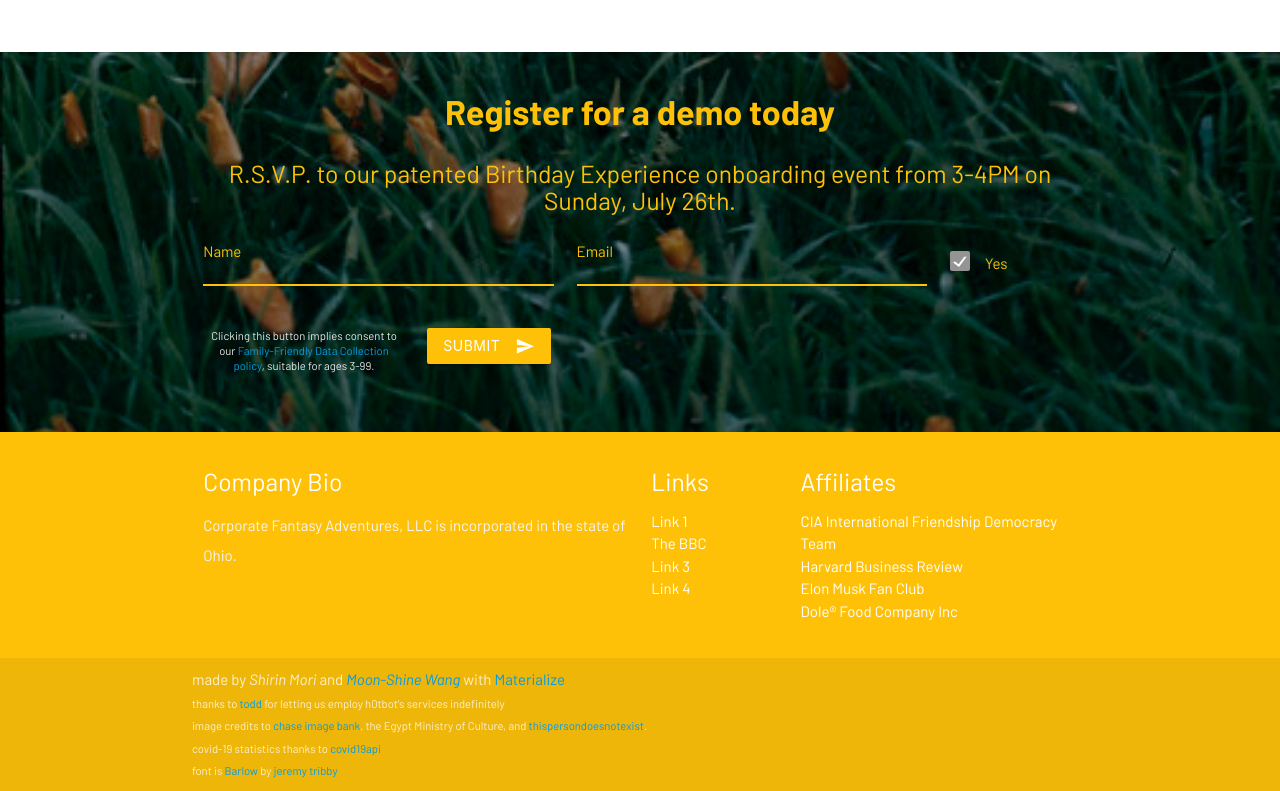
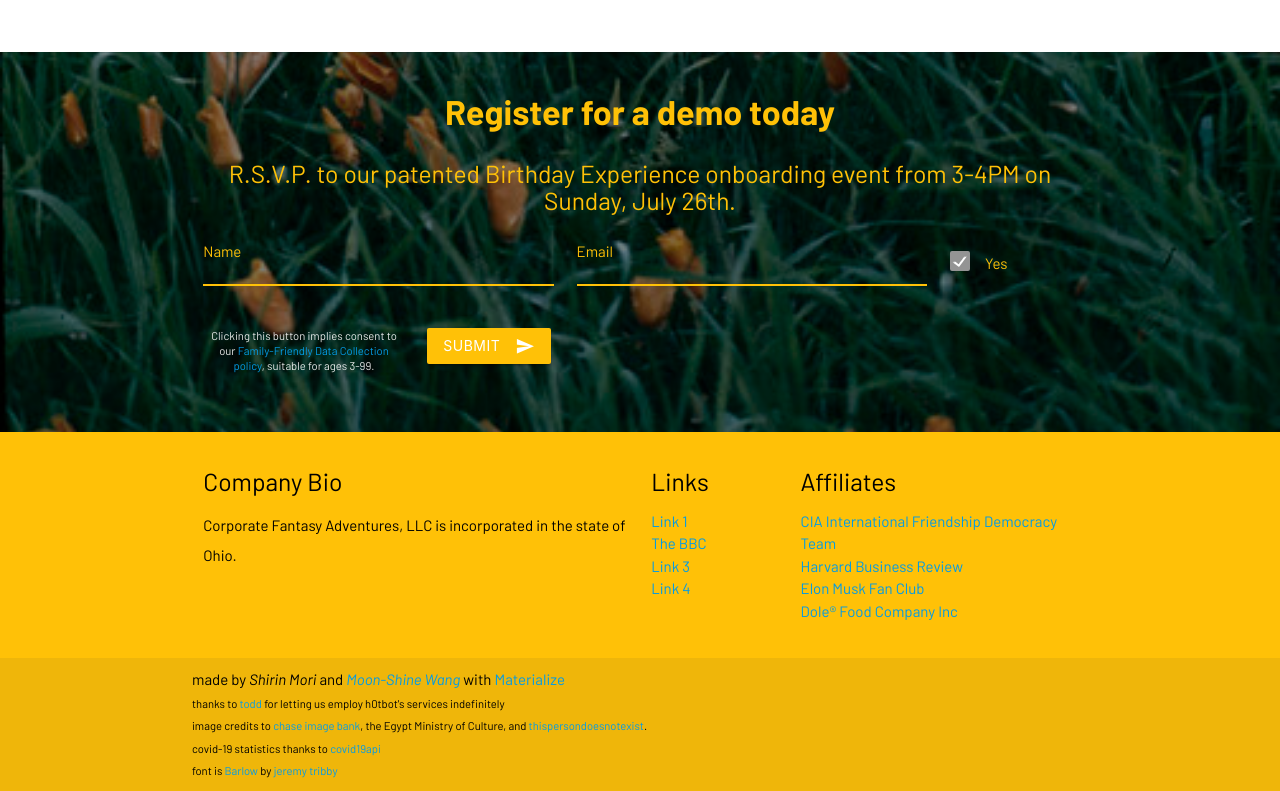
Before and after one commit to m0namon/corporatefantasyadventures, a plain HTML site: page index.html in a window 1280 px wide. Shown: the part 3560-4351 px from the top of the page. Drawn offline with nearby package versions, Linux system fonts and the light colour scheme; no server answers.

Commit message:
black text for footer

```diff
--- a/index.html
+++ b/index.html
@@ -357,32 +357,32 @@ Your Future Closest Employee and Friend">
 
 
 
-  <footer class="page-footer amber">
+  <footer class="page-footer amber black-text">
     <div class="container">
       <div class="row">
         <div class="col l6 s12">
           <h5>Company Bio</h5>
-          <p class="grey-text text-lighten-4">Corporate Fantasy Adventures, LLC is incorporated in the state of Ohio.</p>
+          <p>Corporate Fantasy Adventures, LLC is incorporated in the state of Ohio.</p>
 
 
         </div>
         <div class="col l2 s12">
-          <h5 class="white-text">Links</h5>
+          <h5>Links</h5>
           <ul>
-            <li><a class="white-text" href="http://endless.horse">Link 1</a></li>
-            <li><a class="white-text" href="https://www.bbc.com">The BBC</a></li>
-            <li><a class="white-text" href="#home-again">Link 3</a></li>
-            <li><a class="white-text" href="https://www.spacejam.com">Link 4</a></li>
+            <li><a href="http://endless.horse">Link 1</a></li>
+            <li><a href="https://www.bbc.com">The BBC</a></li>
+            <li><a href="#home-again">Link 3</a></li>
+            <li><a href="https://www.spacejam.com">Link 4</a></li>
           </ul>
         </div>
 
          <div class="col l4 s12">
-          <h5 class="white-text">Affiliates</h5>
+          <h5>Affiliates</h5>
           <ul>
-            <li><a class="white-text" href="https://www.cia.gov">CIA International Friendship Democracy Team</a></li>
-            <li><a class="white-text" href="https://hbr.org">Harvard Business Review</a></li>
-            <li><a class="white-text" href="https://4chan.org">Elon Musk Fan Club</a></li>
-            <li><a class="white-text" href="https://www.dole.com">Dole® Food Company Inc </a></li>
+            <li><a href="https://www.cia.gov">CIA International Friendship Democracy Team</a></li>
+            <li><a href="https://hbr.org">Harvard Business Review</a></li>
+            <li><a href="https://4chan.org">Elon Musk Fan Club</a></li>
+            <li><a href="https://www.dole.com">Dole® Food Company Inc </a></li>
           </ul>
         </div>
 
@@ -391,7 +391,7 @@ Your Future Closest Employee and Friend">
         </div>
       </div>
     </div>
-    <div class="footer-copyright">
+    <div class="footer-copyright black-text">
       <div class="container">
               <div class="col s12">
                   made by <i>Shirin Mori</i> and <i><a href="https://m0na.net">Moon-Shine Wang</a></i> with <a href="http://materializecss.com">Materialize</a></i>
```
